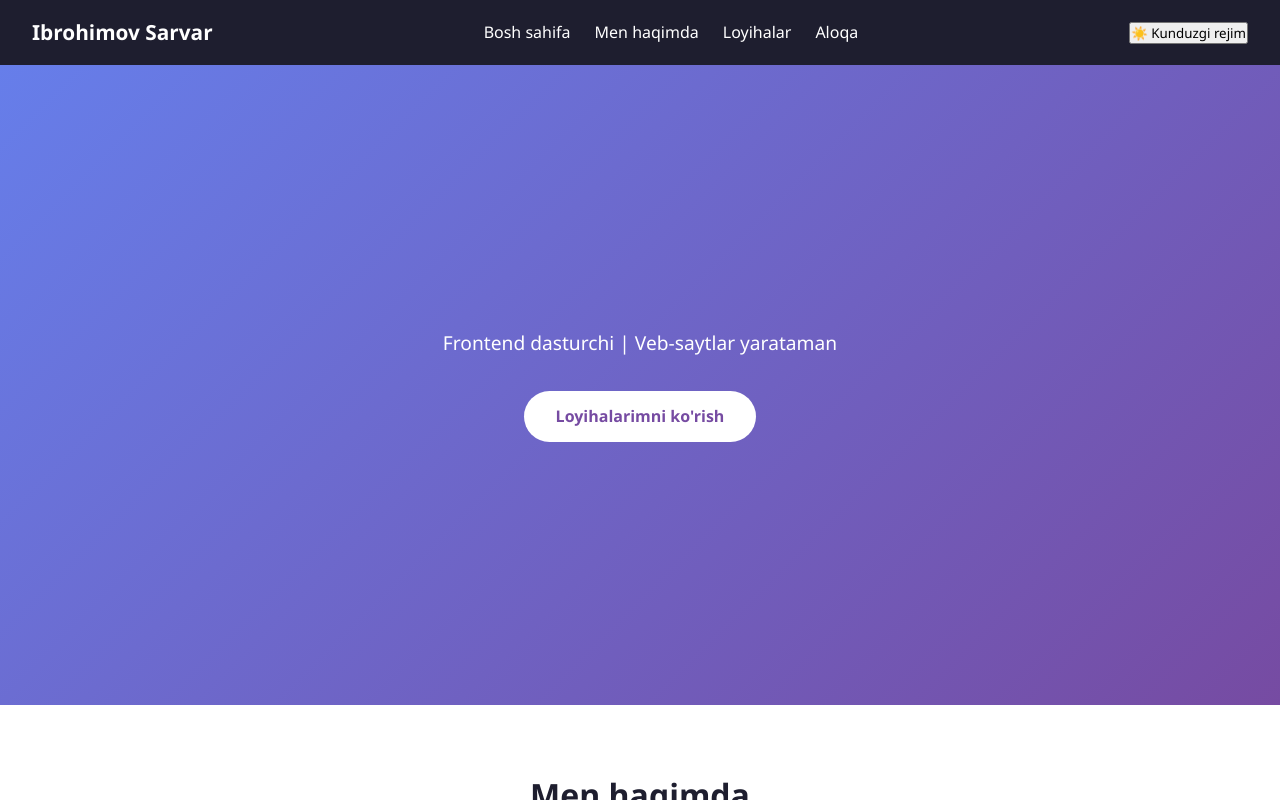
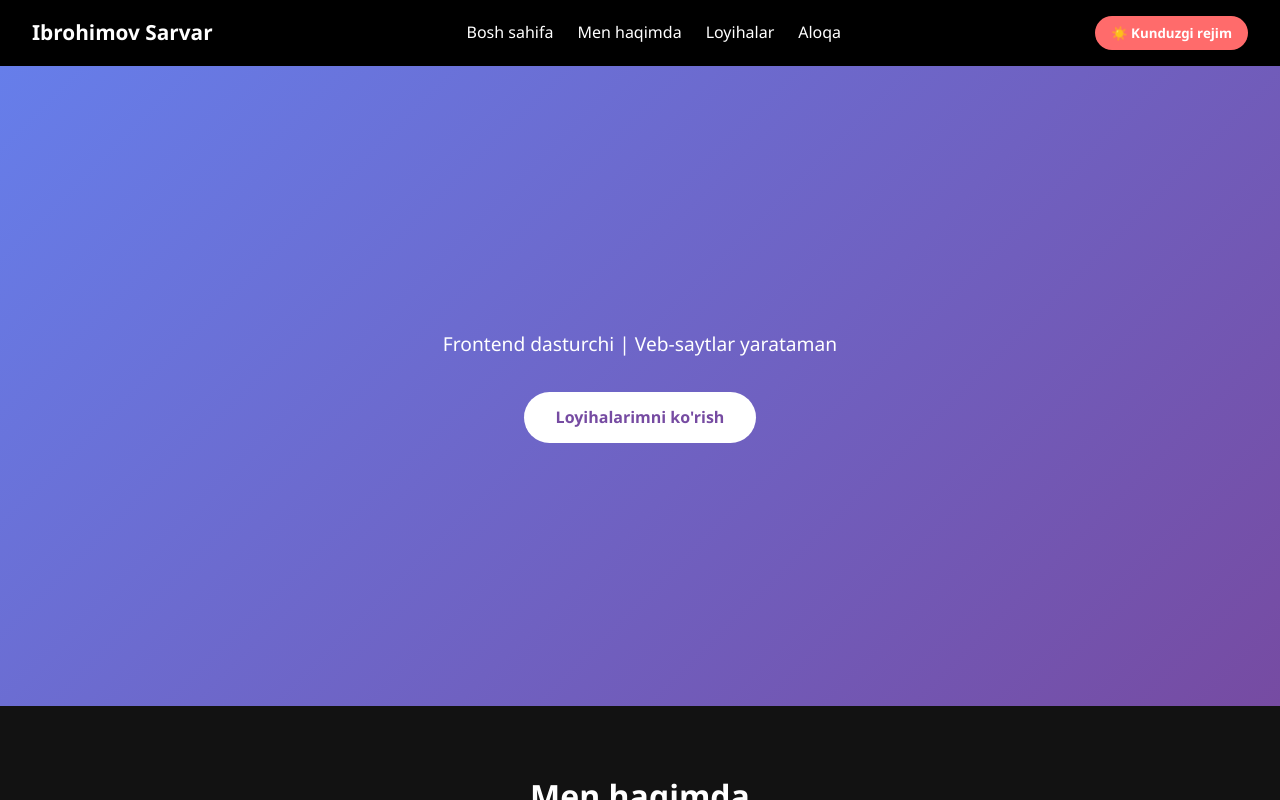
Before and after one commit to sarvar056443-oss/portfolio, a plain HTML site: page index.html in a window 1280 px wide. Both pictures are taken after a click on the button "🌙 Tungi rejim". Shown: the top 800 px of the page. Drawn offline with Linux system fonts and the light colour scheme.

Commit message:
Update style.css

```diff
--- a/style.css
+++ b/style.css
@@ -201,3 +201,46 @@ footer {
 .project-link:hover {
   color: #ff6b6b;
 }
+/* Dark Mode (Tungi rejim) uchun ranglar */
+body.dark-mode {
+  background-color: #121212;
+  color: #e0e0e0;
+}
+
+body.dark-mode .navbar {
+  background: #000000;
+}
+
+body.dark-mode .section h2,
+body.dark-mode .project-info h3 {
+  color: #ffffff;
+}
+
+body.dark-mode .project-card {
+  background: #1e1e1e;
+  box-shadow: 0 4px 15px rgba(255,255,255,0.05);
+}
+
+body.dark-mode .project-info p {
+  color: #b0b0b0;
+}
+
+body.dark-mode footer {
+  background: #000000;
+}
+
+/* Tugmaning dizayni */
+.theme-btn {
+  background: #ff6b6b;
+  color: white;
+  border: none;
+  padding: 0.5rem 1rem;
+  border-radius: 20px;
+  cursor: pointer;
+  font-weight: bold;
+  transition: 0.3s;
+}
+
+.theme-btn:hover {
+  background: #ff5252;
+}
```
